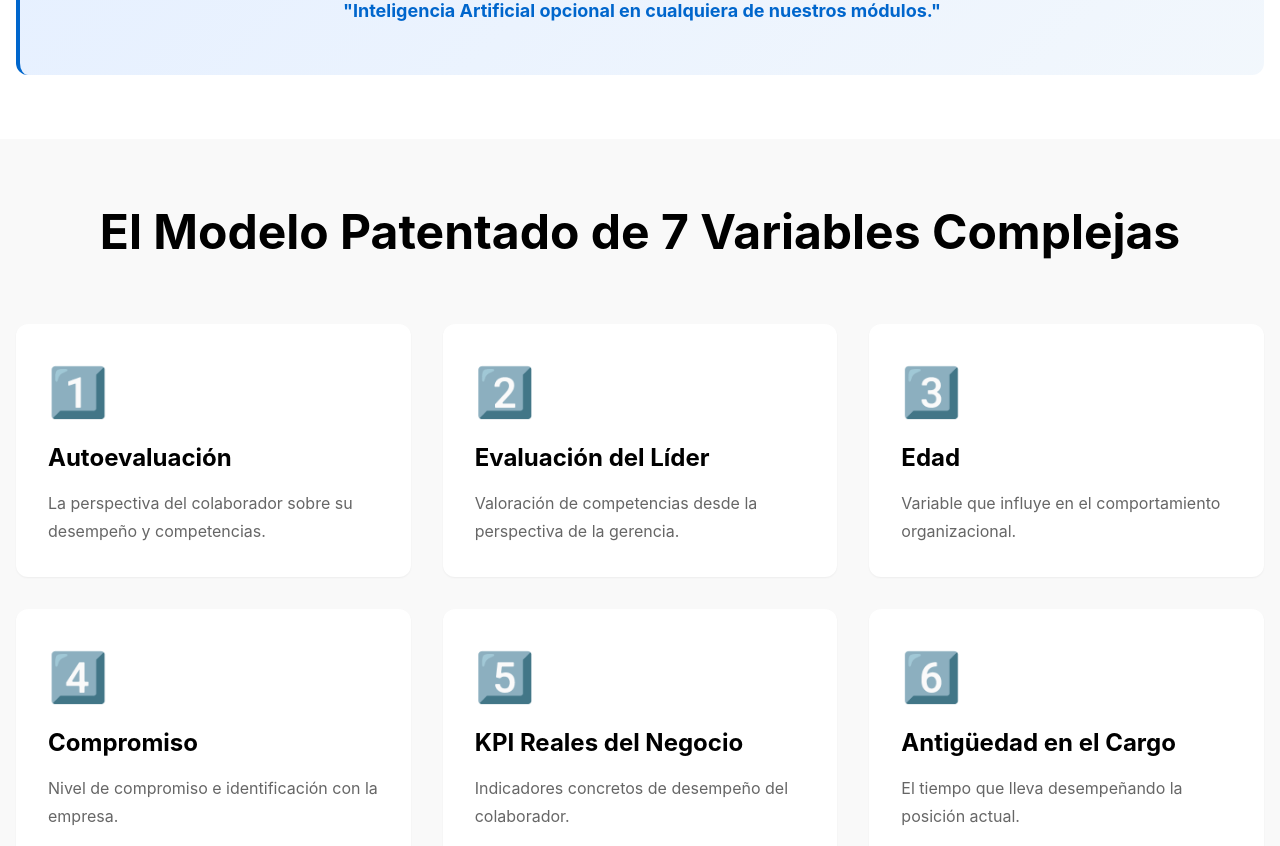
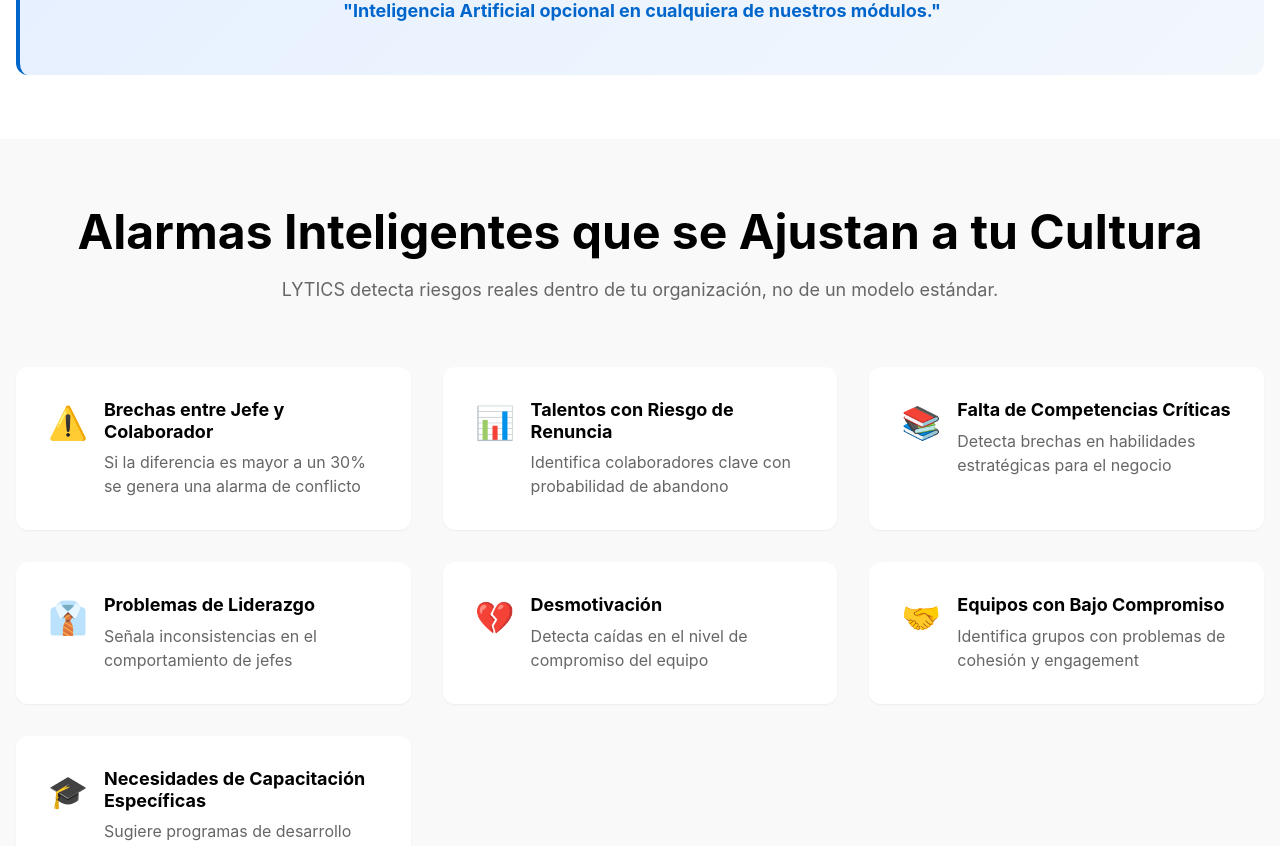
Before and after one commit to valtzar/Lytics-landing, a Vue app: page / in a window 1280 px wide. Shown: the part 1940-2786 px from the top of the page. Built offline with nearby package versions, Linux system fonts and the light colour scheme; a web font is replaced by a local one.

Commit message:
se borro la seccion de features, se agrego un toast que notifica formulario enviado correctamente

```diff
--- a/src/components/Features.vue
+++ /dev/null
@@ -1,166 +0,0 @@
-<template>
-  <section class="features" id="features">
-    <div class="container">
-      <div class="features-header">
-        <h2>El Modelo Patentado de 7 Variables Complejas</h2>
-      </div>
-
-      <div class="features-grid">
-        <div class="feature-card">
-          <div class="feature-icon">1️⃣</div>
-          <h3>Autoevaluación</h3>
-          <p>
-            La perspectiva del colaborador sobre su desempeño y competencias.
-          </p>
-        </div>
-
-        <div class="feature-card">
-          <div class="feature-icon">2️⃣</div>
-          <h3>Evaluación del Líder</h3>
-          <p>
-            Valoración de competencias desde la perspectiva de la gerencia.
-          </p>
-        </div>
-
-        <div class="feature-card">
-          <div class="feature-icon">3️⃣</div>
-          <h3>Edad</h3>
-          <p>
-            Variable que influye en el comportamiento organizacional.
-          </p>
-        </div>
-
-        <div class="feature-card">
-          <div class="feature-icon">4️⃣</div>
-          <h3>Compromiso</h3>
-          <p>
-            Nivel de compromiso e identificación con la empresa.
-          </p>
-        </div>
-
-        <div class="feature-card">
-          <div class="feature-icon">5️⃣</div>
-          <h3>KPI Reales del Negocio</h3>
-          <p>
-            Indicadores concretos de desempeño del colaborador.
-          </p>
-        </div>
-
-        <div class="feature-card">
-          <div class="feature-icon">6️⃣</div>
-          <h3>Antigüedad en el Cargo</h3>
-          <p>
-            El tiempo que lleva desempeñando la posición actual.
-          </p>
-        </div>
-
-        <div class="feature-card">
-          <div class="feature-icon">7️⃣</div>
-          <h3>Ranking de Talentos</h3>
-          <p>
-            Medición integral de colaboradores.
-          </p>
-        </div>
-      </div>
-    </div>
-  </section>
-</template>
-
-<script>
-export default {
-  name: 'Features'
-}
-</script>
-
-<style scoped>
-.features {
-  padding: var(--spacing-3xl) 0;
-  background-color: var(--color-gray-50);
-}
-
-.container {
-  max-width: 1280px;
-  margin: 0 auto;
-  padding: 0 var(--spacing-md);
-}
-
-.features-header {
-  text-align: center;
-  margin-bottom: var(--spacing-3xl);
-}
-
-.features-header h2 {
-  font-size: var(--font-size-4xl);
-  margin-bottom: var(--spacing-md);
-}
-
-.features-subtitle {
-  font-size: var(--font-size-lg);
-  color: var(--color-gray-600);
-  max-width: 600px;
-  margin: 0 auto;
-}
-
-.features-grid {
-  display: grid;
-  grid-template-columns: repeat(auto-fit, minmax(300px, 1fr));
-  gap: var(--spacing-xl);
-}
-
-.feature-card {
-  background-color: var(--color-white);
-  padding: var(--spacing-xl);
-  border-radius: var(--border-radius-lg);
-  box-shadow: var(--shadow-sm);
-  transition: all var(--transition-base);
-}
-
-.feature-card:hover {
-  box-shadow: var(--shadow-lg);
-  transform: translateY(-5px);
-}
-
-.feature-icon {
-  font-size: 48px;
-  margin-bottom: var(--spacing-md);
-}
-
-.feature-card h3 {
-  font-size: var(--font-size-2xl);
-  margin-bottom: var(--spacing-md);
-  color: var(--color-black);
-}
-
-.feature-card p {
-  color: var(--color-gray-600);
-  line-height: var(--line-height-relaxed);
-  margin: 0;
-}
-
-@media (max-width: 768px) {
-  .features {
-    padding: var(--spacing-2xl) 0;
-  }
-
-  .features-header h2 {
-    font-size: var(--font-size-3xl);
-  }
-
-  .features-grid {
-    grid-template-columns: 1fr;
-    gap: var(--spacing-lg);
-  }
-
-  .feature-card {
-    padding: var(--spacing-lg);
-  }
-
-  .feature-icon {
-    font-size: 40px;
-  }
-
-  .feature-card h3 {
-    font-size: var(--font-size-xl);
-  }
-}
-</style>
--- a/src/components/Header.vue
+++ b/src/components/Header.vue
@@ -9,7 +9,6 @@
           <span class="menu-arrow">▼</span>
         </button>
         <nav class="nav" :class="{ active: isMobileMenuOpen }">
-          <a href="#features" class="nav-link" @click="closeMobileMenu">Características</a>
           <div class="dropdown-container">
             <button class="nav-link dropdown-toggle" @click="toggleDropdown">
               Certificaciones
--- a/src/components/Hero.vue
+++ b/src/components/Hero.vue
@@ -21,21 +21,31 @@
     <RequestExperienceModal
       :isOpen="showRequestModal"
       @close="closeRequestModal"
+      @success="showSuccessToast"
+      @error="showErrorToast"
+    />
+    <Toast
+      :message="toastMessage"
+      :type="toastType"
     />
   </section>
 </template>
 
 <script>
 import RequestExperienceModal from './RequestExperienceModal.vue'
+import Toast from './Toast.vue'
 
 export default {
   name: 'Hero',
   components: {
-    RequestExperienceModal
+    RequestExperienceModal,
+    Toast
   },
   data() {
     return {
-      showRequestModal: false
+      showRequestModal: false,
+      toastMessage: '',
+      toastType: 'success'
     }
   },
   methods: {
@@ -44,6 +54,14 @@ export default {
     },
     closeRequestModal() {
       this.showRequestModal = false
+    },
+    showSuccessToast(message) {
+      this.toastType = 'success'
+      this.toastMessage = message
+    },
+    showErrorToast(message) {
+      this.toastType = 'error'
+      this.toastMessage = message
     }
   }
 }
--- a/src/components/RequestExperienceModal.vue
+++ b/src/components/RequestExperienceModal.vue
@@ -156,6 +156,7 @@ export default {
         if (response.status === 200) {
           this.submitStatus = 'success';
           this.submitMessage = '¡Solicitud enviada exitosamente! Nos pondremos en contacto pronto.';
+          this.$emit('success', '¡Solicitud enviada exitosamente! Nos pondremos en contacto pronto.');
           this.resetForm();
 
           setTimeout(() => {
@@ -167,6 +168,7 @@ export default {
       } catch (error) {
         this.submitStatus = 'error';
         this.submitMessage = 'Hubo un error al enviar tu solicitud. Por favor, intenta de nuevo.';
+        this.$emit('error', 'Hubo un error al enviar tu solicitud. Por favor, intenta de nuevo.');
         console.error('Error:', error);
       } finally {
         this.isSubmitting = false;
--- /dev/null
+++ b/src/components/Toast.vue
@@ -0,0 +1,162 @@
+<template>
+  <transition name="toast-slide">
+    <div v-if="isVisible" :class="['toast', `toast-${type}`]">
+      <div class="toast-content">
+        <span class="toast-icon">{{ icon }}</span>
+        <span class="toast-message">{{ message }}</span>
+      </div>
+      <button class="toast-close" @click="close">✕</button>
+    </div>
+  </transition>
+</template>
+
+<script>
+export default {
+  name: 'Toast',
+  props: {
+    message: {
+      type: String,
+      required: true
+    },
+    type: {
+      type: String,
+      default: 'success',
+      validator: (value) => ['success', 'error'].includes(value)
+    },
+    duration: {
+      type: Number,
+      default: 5000
+    }
+  },
+  data() {
+    return {
+      isVisible: false,
+      timeout: null
+    }
+  },
+  computed: {
+    icon() {
+      return this.type === 'success' ? '✓' : '✕'
+    }
+  },
+  watch: {
+    message(newVal) {
+      if (newVal) {
+        this.show()
+      }
+    }
+  },
+  methods: {
+    show() {
+      this.isVisible = true
+
+      if (this.timeout) {
+        clearTimeout(this.timeout)
+      }
+
+      this.timeout = setTimeout(() => {
+        this.close()
+      }, this.duration)
+    },
+    close() {
+      this.isVisible = false
+      if (this.timeout) {
+        clearTimeout(this.timeout)
+      }
+    }
+  }
+}
+</script>
+
+<style scoped>
+.toast {
+  position: fixed;
+  bottom: 24px;
+  right: 24px;
+  padding: 16px 20px;
+  border-radius: 8px;
+  box-shadow: 0 4px 12px rgba(0, 0, 0, 0.15);
+  display: flex;
+  align-items: center;
+  justify-content: space-between;
+  gap: 12px;
+  font-size: 14px;
+  font-weight: 500;
+  z-index: 10000;
+  max-width: 400px;
+  animation: slideIn 0.3s ease-out;
+}
+
+.toast-success {
+  background-color: #d4edda;
+  color: #155724;
+  border: 1px solid #c3e6cb;
+}
+
+.toast-error {
+  background-color: #f8d7da;
+  color: #721c24;
+  border: 1px solid #f5c6cb;
+}
+
+.toast-content {
+  display: flex;
+  align-items: center;
+  gap: 12px;
+}
+
+.toast-icon {
+  font-weight: bold;
+  flex-shrink: 0;
+}
+
+.toast-message {
+  line-height: 1.4;
+}
+
+.toast-close {
+  background: none;
+  border: none;
+  color: inherit;
+  cursor: pointer;
+  padding: 0;
+  font-size: 18px;
+  flex-shrink: 0;
+  transition: opacity 0.2s;
+}
+
+.toast-close:hover {
+  opacity: 0.7;
+}
+
+@keyframes slideIn {
+  from {
+    transform: translateX(400px);
+    opacity: 0;
+  }
+  to {
+    transform: translateX(0);
+    opacity: 1;
+  }
+}
+
+.toast-slide-enter-active,
+.toast-slide-leave-active {
+  transition: all 0.3s ease;
+}
+
+.toast-slide-enter-from,
+.toast-slide-leave-to {
+  transform: translateX(400px);
+  opacity: 0;
+}
+
+@media (max-width: 768px) {
+  .toast {
+    bottom: 16px;
+    right: 16px;
+    left: 16px;
+    max-width: none;
+  }
+}
+</style>
--- a/src/views/Home.vue
+++ b/src/views/Home.vue
@@ -3,7 +3,6 @@
     <Video />
     <Hero />
     <Personalization />
-    <Features />
     <IntelligentAlerts />
     <PremiumService />
     <ManagerBenefits />
@@ -16,7 +15,6 @@
 import Video from '../components/Video.vue'
 import Hero from '../components/Hero.vue'
 import Personalization from '../components/Personalization.vue'
-import Features from '../components/Features.vue'
 import IntelligentAlerts from '../components/IntelligentAlerts.vue'
 import PremiumService from '../components/PremiumService.vue'
 import ManagerBenefits from '../components/ManagerBenefits.vue'
@@ -29,7 +27,6 @@ export default {
     Video,
     Hero,
     Personalization,
-    Features,
     IntelligentAlerts,
     PremiumService,
     ManagerBenefits,
```
